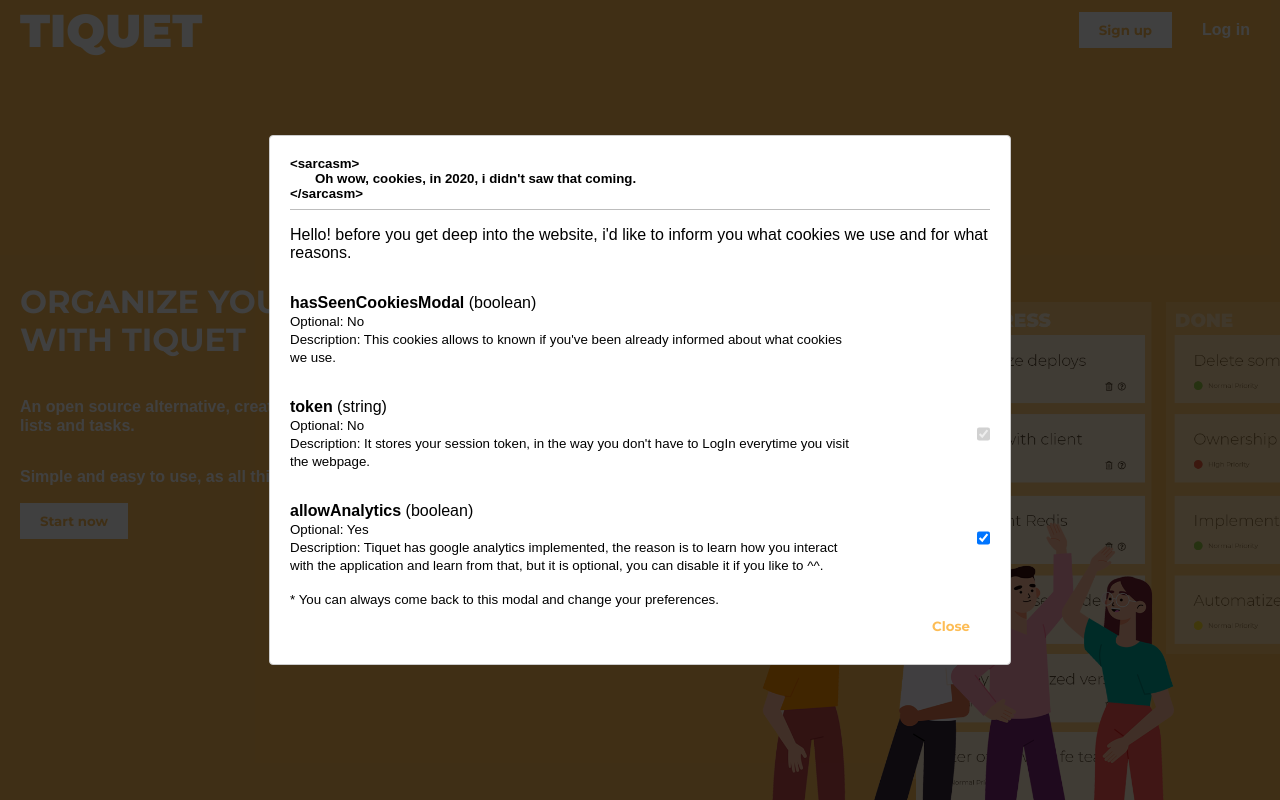
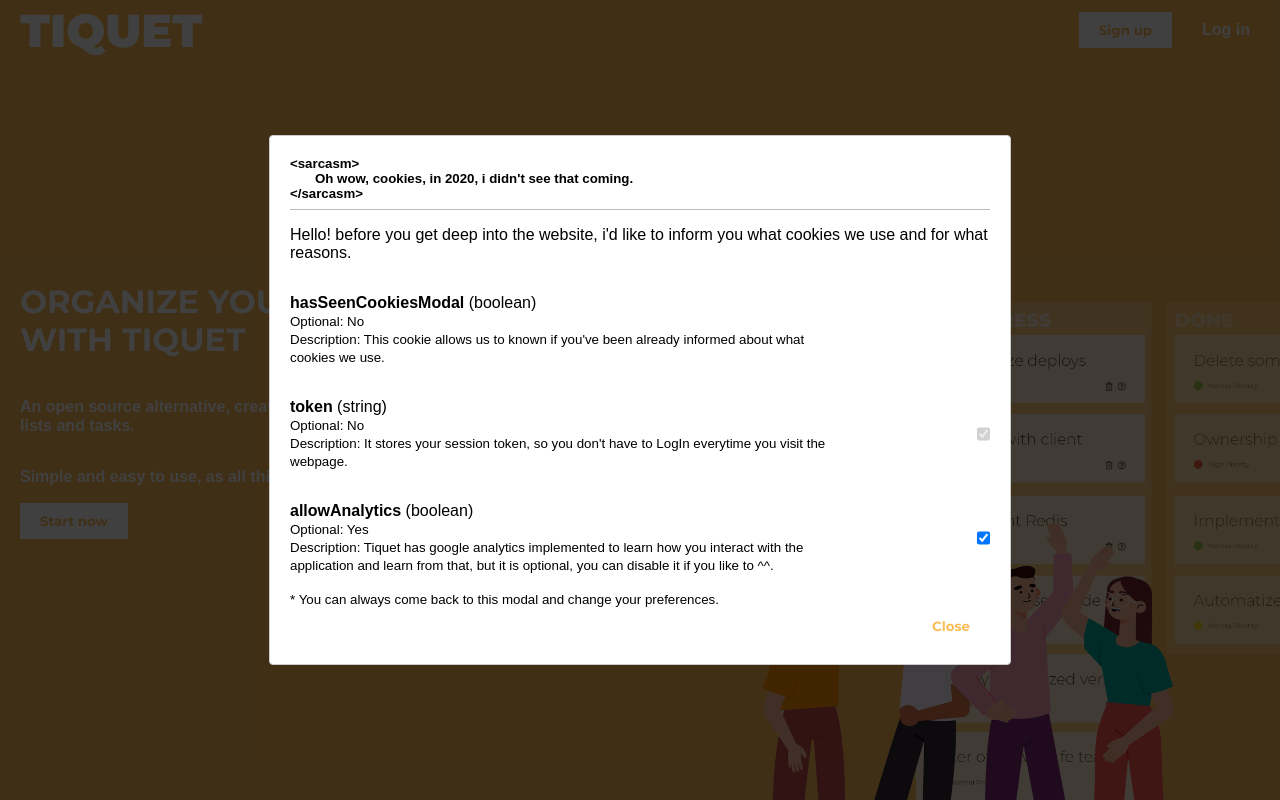
Before and after one commit to FLiotta/Tiquet, a React app in the folder client/: page / in a window 1280 px wide. Built offline with nearby package versions, Linux system fonts and the light colour scheme; no server answers.

Commit message:
Fixed typo errors and clean createlist input after submit

```diff
--- a/client/src/components/CookiesModal/index.tsx
+++ b/client/src/components/CookiesModal/index.tsx
@@ -21,21 +21,21 @@
     hasSeenCookiesModal: {
       type: 'boolean',
       interactive: false,
-      description: "This cookies allows to known if you've been already informed about what cookies we use.",
+      description: "This cookie allows us to known if you've been already informed about what cookies we use.",
     },
     token: {
       optional: false,
       type: 'string',
       checked: true,
       interactive: true,
-      description: "It stores your session token, in the way you don't have to LogIn everytime you visit the webpage.",
+      description: "It stores your session token, so you don't have to LogIn everytime you visit the webpage.",
     },
     allowAnalytics: {
       optional: true,
       type: 'boolean',
       interactive: true,
       checked: JSON.parse(cookies.get('allowAnalytics')),
-      description: "Tiquet has google analytics implemented, the reason is to learn how you interact with the application and learn from that, but it is optional, you can disable it if you like to ^^.",
+      description: "Tiquet has google analytics implemented to learn how you interact with the application and learn from that, but it is optional, you can disable it if you like to ^^.",
     }
   }
 
@@ -75,7 +75,7 @@
           <h5 className="cookies-modal__header-title">
             {"<sarcasm>"}
             <br />
-            <span style={{ marginLeft: 25 }}>Oh wow, cookies, in 2020, i didn't saw that coming.</span>
+            <span style={{ marginLeft: 25 }}>Oh wow, cookies, in 2020, i didn't see that coming.</span>
             <br />
             {"</sarcasm>"}
           </h5>
--- a/client/src/components/CreateList/index.tsx
+++ b/client/src/components/CreateList/index.tsx
@@ -20,7 +20,7 @@
 };
 
 const CreateList = ({ addList, match }: CreateListProps): JSX.Element => {
-  const { handleSubmit, register, errors } = useForm();
+  const { handleSubmit, register, errors, reset } = useForm();
   const [isLoading, setIsLoading] = useState(false);
 
   const getBoardId = match => match.params.id;
@@ -36,6 +36,7 @@
           category: 'Lists',
           action: 'List created'
         });
+        reset();
         setIsLoading(false)
       });
   };
--- a/client/src/pages/Boards/index.tsx
+++ b/client/src/pages/Boards/index.tsx
@@ -20,7 +20,7 @@
 const EmptyState = ({ onBtnClick }: IEmptyStateProps): JSX.Element => (
   <div className="board-page__new">
     <div>
-      <h1 className="board-page__new-title">You don't have any board created</h1>
+      <h1 className="board-page__new-title">You don't have any boards created</h1>
       <p className="board-page__new-description">Within boards you can organize your job in tasks and group them on lists!</p>
       <img src={ScrumBoard} className="board-page__new-image" />
       <button
```
